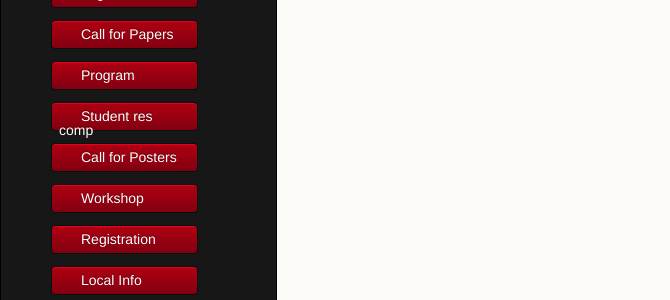
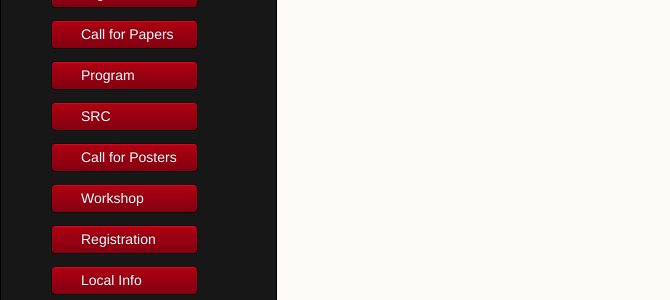
Before and after one commit to www-aplas/www-aplas.github.io, a Jekyll site: the page built from hotels.md, in a window 1280 px wide. Shown: the part 361-661 px from the top of the page, without its empty margins (0-670 px from the left). Built offline with Jekyll 4.4.1, drawn with Linux system fonts in a browser that asks for light colours; our own code applies the rules of GitHub Pages for plain Markdown files; a script that is not in the unit is left out.

Commit message:
Update _config.yml

```diff
--- a/_config.yml
+++ b/_config.yml
@@ -12,7 +12,7 @@ nav:
   url: call.html
 - title: Program
   url: program.html
-- title: Student res comp
+- title: SRC
   url: SRC.html
 - title: Call for Posters
   url: posters.html
```
